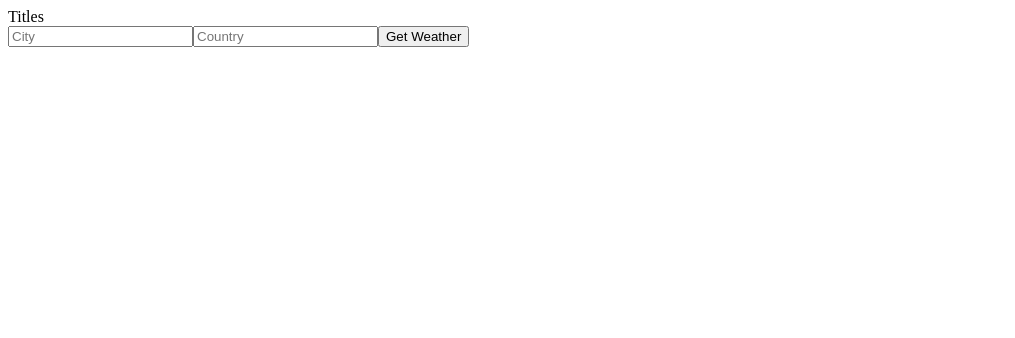
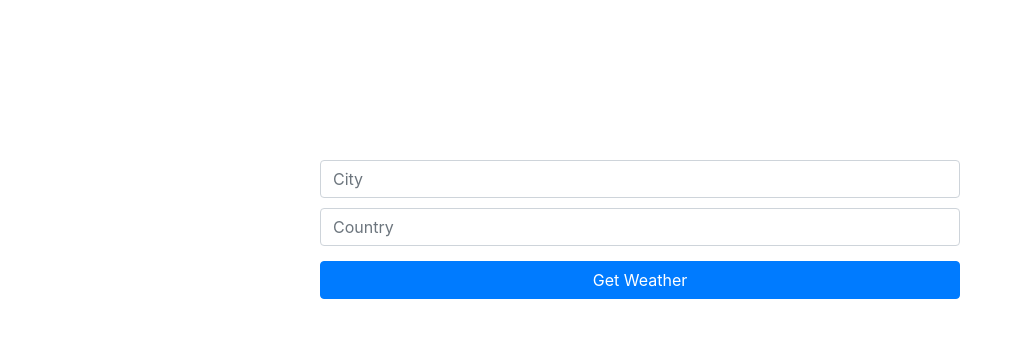
Before and after one commit to WiseChannel/React_WeatherApp, a React (Create React App) app: page / in a window 1280 px wide. Shown: the top 338 px of the page, without its empty margins (0-1015 px from the left). Built offline with nearby package versions, Linux system fonts and the light colour scheme.

Commit message:
[add] added bootstrap and style at components

```diff
--- a/package.json
+++ b/package.json
@@ -5,12 +5,14 @@
   "private": true,
   "dependencies": {
     "@material-ui/core": "^4.9.10",
+    "@material-ui/styles": "^4.9.10",
     "@testing-library/jest-dom": "^4.2.4",
     "@testing-library/react": "^9.5.0",
     "@testing-library/user-event": "^7.2.1",
     "axios": "^0.19.2",
     "bootstrap": "^4.4.1",
     "react": "^16.13.1",
+    "react-bootstrap": "^1.0.0",
     "react-dom": "^16.13.1",
     "react-scripts": "3.4.1"
   },
--- a/src/App.js
+++ b/src/App.js
@@ -6,7 +6,7 @@ import Form from "./components/elements/Form";
 import Weather from "./components/elements/Weather";
 import { API_KEY } from "./components/config/config";
 import Axios from "axios";
-
+import './components/style/index.css'
 
 export class App extends Component {
 
@@ -53,7 +53,10 @@ export class App extends Component {
     render() {
         return(
             <div className='App'>
-                <Titles />
+                <Titles
+                    city={this.state.city}
+                    country={this.state.country}
+                />
                 <Form getWeather={this.getWeather}/>
                 <Weather
                     temperature={this.state.temperature}
--- a/src/components/elements/Form.js
+++ b/src/components/elements/Form.js
@@ -1,11 +1,12 @@
 import React from 'react'
+import 'bootstrap/dist/css/bootstrap.min.css';
 
 const Form = props => {
     return (
         <form onSubmit={props.getWeather}>
-            <input type="text" name='city' placeholder='City'/>
-            <input type="text" name='country' placeholder='Country'/>
-            <button>Get Weather</button>
+            <input className='form-control input' type="text" name='city' placeholder='City'/>
+            <input className='form-control input' type="text" name='country' placeholder='Country'/>
+            <button className='btn btn-primary button'>Get Weather</button>
         </form>
     )
 }
--- a/src/components/elements/Titles.js
+++ b/src/components/elements/Titles.js
@@ -1,8 +1,22 @@
 import React from 'react'
 
-const Titles = () => {
+//import components
+import '../style/index.css'
+
+const Titles = props => {
+
+    const { city, country } = props
     return (
-        <div>Titles</div>
+        <div>
+            {city && country
+                ?
+                <div className='Titles'>
+                    <h2>City:{city}</h2>
+                    <h2>Country:{country}</h2>
+                </div>
+                : ''
+            }
+        </div>
     )
 }
 
--- a/src/components/elements/Weather.js
+++ b/src/components/elements/Weather.js
@@ -1,13 +1,19 @@
 import React from 'react'
 
 const Weather = props => {
+
+    const { city } = props
     return(
         <>
-            { props.city ? <p>City: { props.city }</p> : '' }
-            { props.country ? <p>Country: { props.country }</p> : '' }
-            { props.temperature ? <p>Temperature: { props.temperature }</p> : '' }
-            { props.humidity ? <p>Humidity: { props.humidity }</p> : '' }
-            { props.description ? <p>Description: { props.description }</p> : '' }
+            {city ?
+            <ul className="list-group list-group-flush">
+                <li className="list-group-item">{ props.city ? <p>City: { props.city }</p> : '' }</li>
+                <li className="list-group-item">{ props.country ? <p>Country: { props.country }</p> : '' }</li>
+                <li className="list-group-item">{ props.temperature ? <p>Temperature: { props.temperature }</p> : '' }</li>
+                <li className="list-group-item">{ props.humidity ? <p>Humidity: { props.humidity }</p> : '' }</li>
+                <li className="list-group-item">{ props.description ? <p>Description: { props.description }</p> : '' }</li>
+            </ul>
+            : ''}
         </>
     )
 }
--- a/src/components/style/index.css
+++ b/src/components/style/index.css
@@ -0,0 +1,24 @@
+.App {
+    width: 50%;
+    margin: 0 auto;
+    padding: 150px 0;
+    font-family: -apple-system,BlinkMacSystemFont,"Segoe UI",Roboto,"Helvetica Neue",Arial,"Noto Sans",sans-serif,"Apple Color Emoji","Segoe UI Emoji","Segoe UI Symbol","Noto Color Emoji";;
+}
+
+.Titles {
+    display: flex;
+    justify-content: space-evenly;
+    font-family: -apple-system,BlinkMacSystemFont,"Segoe UI",Roboto,"Helvetica Neue",Arial,"Noto Sans",sans-serif,"Apple Color Emoji","Segoe UI Emoji","Segoe UI Symbol","Noto Color Emoji";;
+}
+
+.button {
+    display: flex;
+    justify-content: center;
+    align-items: center;
+    margin: 5px 0;
+    width: 100%;
+}
+
+.input {
+    margin: 10px 0;
+}
```
Also changed, not shown: 1 other file (tests, documents, lock files or other folders).
